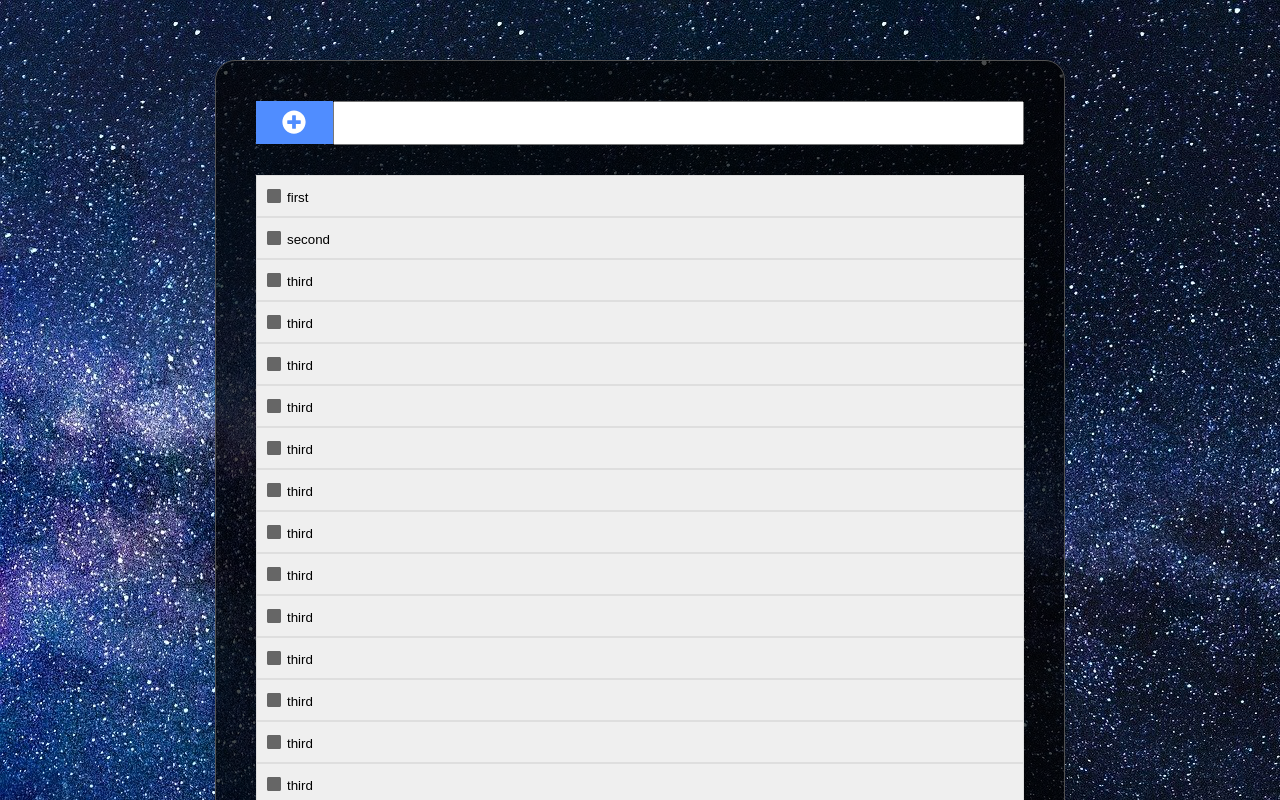
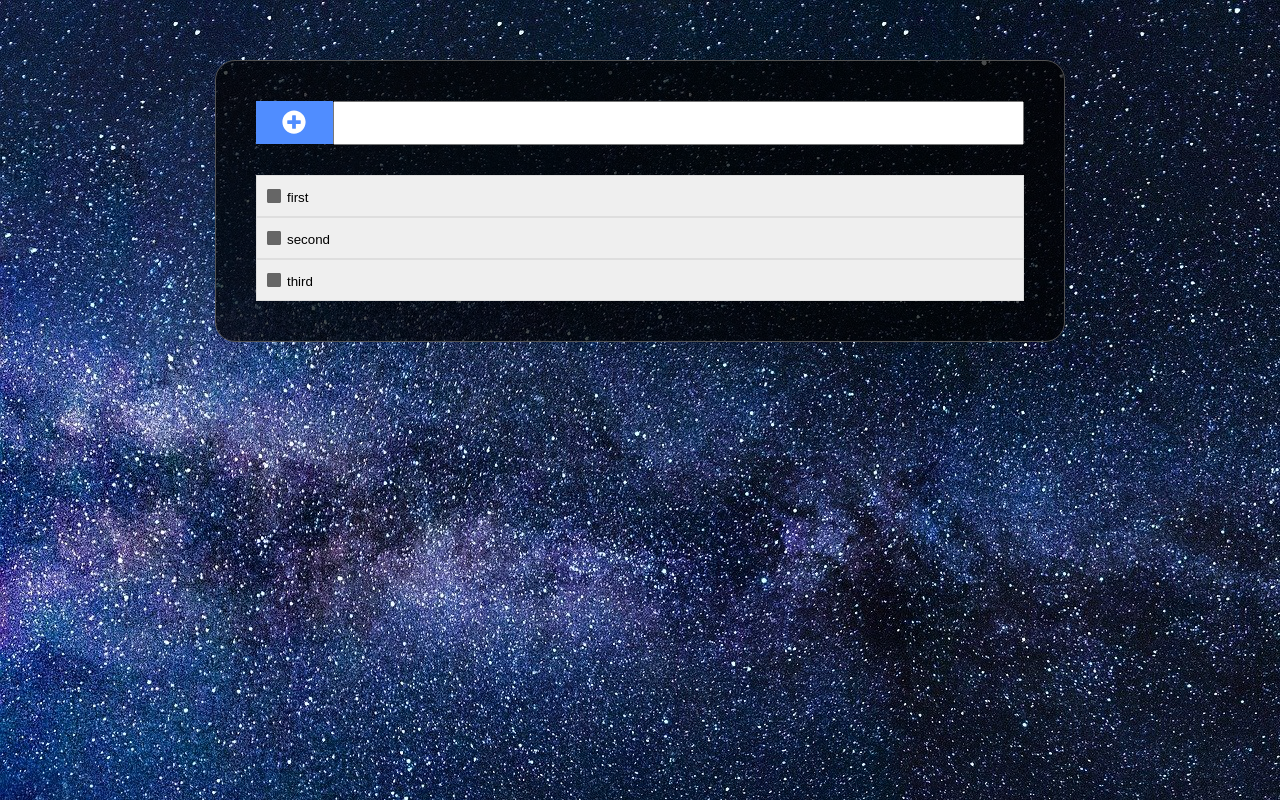
Before and after one commit to AndersDeath/react-todo, a React (Create React App) app: page / in a window 1280 px wide. Shown: the top 800 px of the page. Built offline with nearby package versions, Linux system fonts and the light colour scheme.

Commit message:
clean up after refactoring

```diff
--- a/src/entities/Item/Item.ts
+++ b/src/entities/Item/Item.ts
@@ -27,118 +27,6 @@ export const defaultItemData: IItem[] = [
     body: '',
     datetime: date.toISOString()
   },
-  {
-    key: idGen.get(),
-    title: 'third ',
-    status: '',
-    done: false,
-    body: '',
-    datetime: date.toISOString()
-  },
-  {
-    key: idGen.get(),
-    title: 'third ',
-    status: '',
-    done: false,
-    body: '',
-    datetime: date.toISOString()
-  },
-  {
-    key: idGen.get(),
-    title: 'third ',
-    status: '',
-    done: false,
-    body: '',
-    datetime: date.toISOString()
-  },
-  {
-    key: idGen.get(),
-    title: 'third ',
-    status: '',
-    done: false,
-    body: '',
-    datetime: date.toISOString()
-  },
-  {
-    key: idGen.get(),
-    title: 'third ',
-    status: '',
-    done: false,
-    body: '',
-    datetime: date.toISOString()
-  },
-  {
-    key: idGen.get(),
-    title: 'third ',
-    status: '',
-    done: false,
-    body: '',
-    datetime: date.toISOString()
-  },
-  {
-    key: idGen.get(),
-    title: 'third ',
-    status: '',
-    done: false,
-    body: '',
-    datetime: date.toISOString()
-  },
-  {
-    key: idGen.get(),
-    title: 'third ',
-    status: '',
-    done: false,
-    body: '',
-    datetime: date.toISOString()
-  },
-  {
-    key: idGen.get(),
-    title: 'third ',
-    status: '',
-    done: false,
-    body: '',
-    datetime: date.toISOString()
-  },
-  {
-    key: idGen.get(),
-    title: 'third ',
-    status: '',
-    done: false,
-    body: '',
-    datetime: date.toISOString()
-  },
-  {
-    key: idGen.get(),
-    title: 'third ',
-    status: '',
-    done: false,
-    body: '',
-    datetime: date.toISOString()
-  },
-  {
-    key: idGen.get(),
-    title: 'third ',
-    status: '',
-    done: false,
-    body: '',
-    datetime: date.toISOString()
-  },
-  {
-    key: idGen.get(),
-    title: 'third ',
-    status: '',
-    done: false,
-    body: '',
-    datetime: date.toISOString()
-  },
-  {
-    key: idGen.get(),
-    title: 'third ',
-    status: '',
-    done: false,
-    body: '',
-    datetime: date.toISOString()
-  },
 
 ];
 
```
